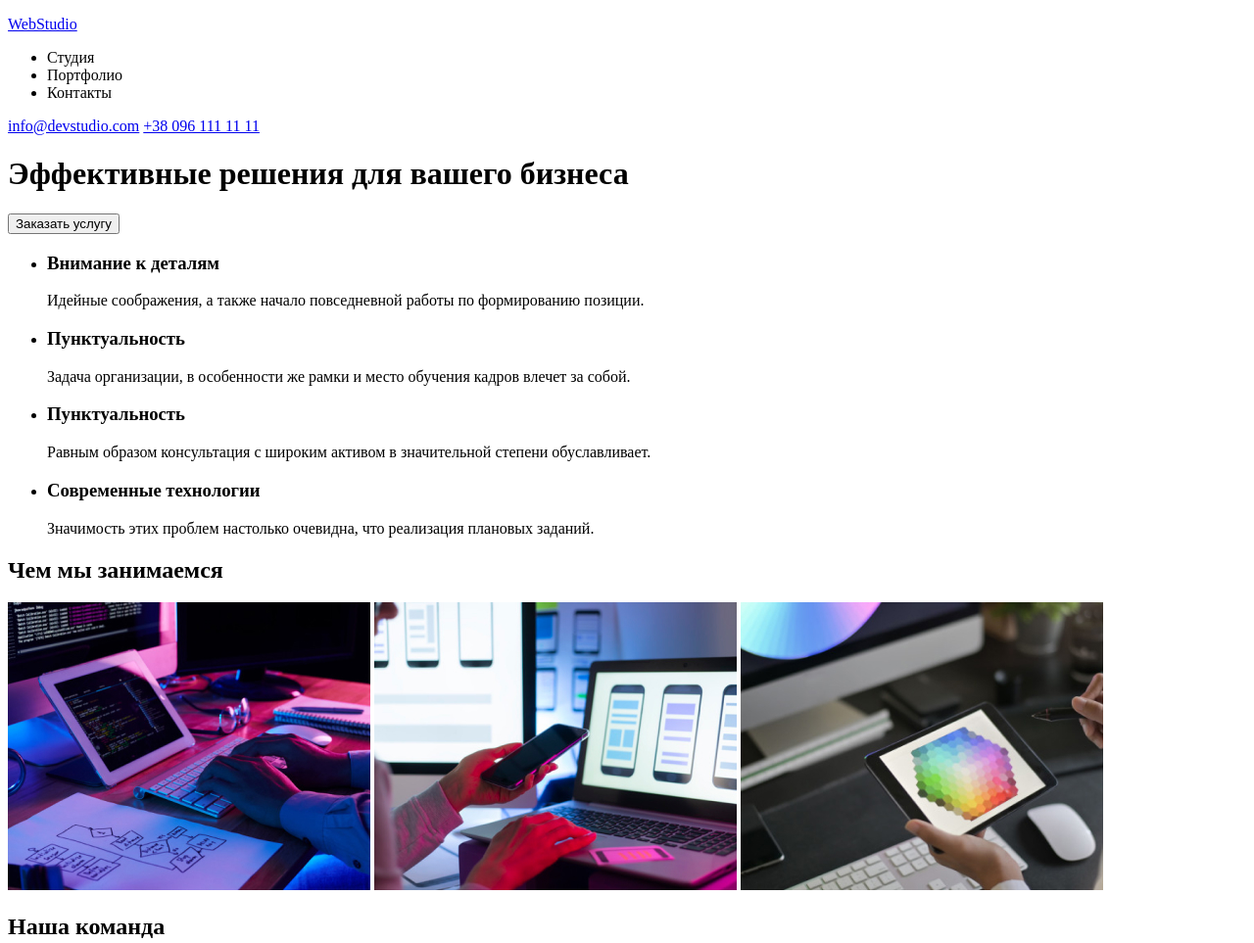
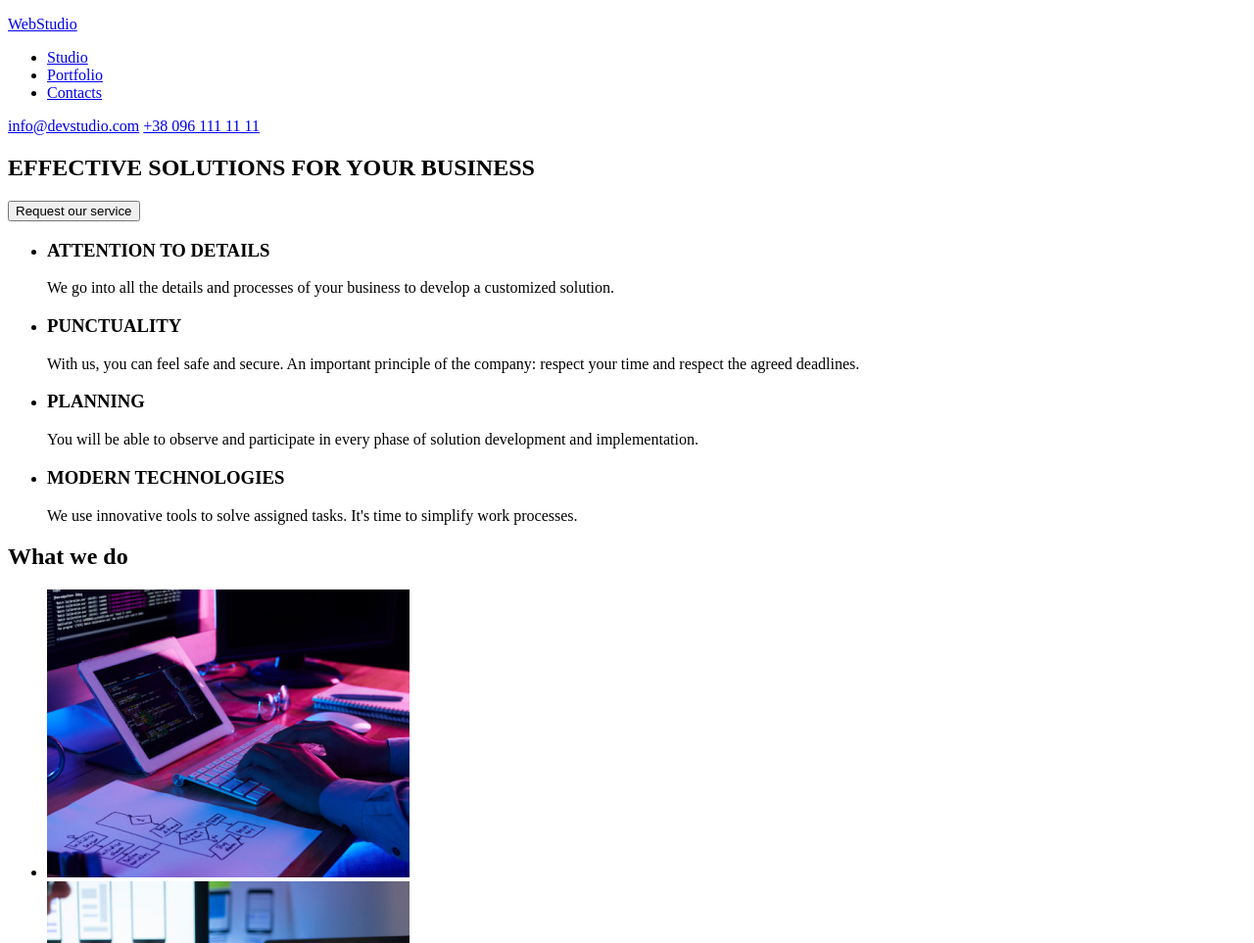
Before and after one commit to KlimovAnton/HomeWork, a plain HTML site: page index.html in a window 1280 px wide. Shown: the top 963 px of the page at 98% size. Drawn offline with Linux system fonts and the light colour scheme.

Commit message:
update homework1

```diff
--- a/index.html
+++ b/index.html
@@ -13,9 +13,15 @@
         <a href="#"><p>WebStudio</p></a>
         <nav>
             <ul>
-                <li>Студия</li>
-                <li>Портфолио</li>
-                <li>Контакты</li>
+                <li>
+                    <a href="#">Studio</a>
+                </li>
+                <li>
+                    <a href="#">Portfolio</a>
+                </li>
+                <li>
+                    <a href="#">Contacts</a>
+                </li>
             </ul>
         </nav>
         <a href="mailto:info@devstudio.com">info@devstudio.com</a>
@@ -27,54 +33,65 @@
 
     <main>
             <!--Решения-->
+        <section>
             <div class="">
                 <h1>
-                Эффективные решения для вашего бизнеса
+                    EFFECTIVE SOLUTIONS FOR YOUR BUSINESS
                 </h1>
                 <button type="button">
-                Заказать услугу
+                    Request our service
                 </button>
             </div>
-
+        </section>
             <!--Качества-->
+        <section>
             <div class="">
                 <ul>
                     <li>
-                    <h3>Внимание к деталям</h3>
-                    <p>Идейные соображения, а также начало повседневной работы по формированию позиции.</p>
+                        <h3>ATTENTION TO DETAILS</h3>
+                        <p>We go into all the details and processes of your business to develop a customized solution.</p>
                     </li>
                     <li>
-                    <h3>Пунктуальность</h3>
-                    <p>Задача организации, в особенности же рамки и место обучения кадров влечет за собой.</p>
+                        <h3>PUNCTUALITY</h3>
+                        <p>With us, you can feel safe and secure. An important principle of the company: respect your time and respect the agreed deadlines.</p>
                     </li>
                     <li>
-                    <h3>Пунктуальность</h3>
-                    <p>Равным образом консультация с широким активом в значительной степени обуславливает.</p>
+                        <h3>PLANNING</h3>
+                        <p>You will be able to observe and participate in every phase of solution development and implementation.</p>
                     </li>
                     <li>
-                    <h3>Современные технологии</h3>
-                    <p>Значимость этих проблем настолько очевидна, что реализация плановых заданий.</p>
+                        <h3>MODERN TECHNOLOGIES</h3>
+                        <p>We use innovative tools to solve assigned tasks. It's time to simplify work processes.</p>
                     </li>
                 </ul>
             </div>
-
+        </section>
             <!--Чем мы занимаемся-->
+        <section>
             <div class="">
                 <h2>
-                Чем мы занимаемся
+                    What we do
                 </h2>
+                <ul>
+                    <li>
                         <img src="images/image-1.jpg" alt="leptop" width="370" heigh="294">
+                    </li>
+                    <li>
                         <img src="images/image-2.jpg" alt="mobile" width="370" heigh="294">
+                    </li>
+                    <li>
                         <img src="images/image-3.jpg" alt="ipad" width="370" heigh="294">
+                    </li>
+                </ul>
             </div>
-
+        </section>
         <!--Команда-->
+        <section>
             <div class="">
                 <h2>
-                Наша команда
+                    Our Team
                 </h2>
                 <ul>
-
                     <li>
                         <div class="">
                             <img src="images/image-4.jpg" alt="person1" width="270" height="260">
@@ -82,7 +99,6 @@
                             <p>Product Designer</p>
                         </div>
                     </li>
-
                     <li>
                         <div class="">
                             <img src="images/image-5.jpg" alt="person2" width="270" height="260">
@@ -90,7 +106,6 @@
                             <p>Frontend Developer</p>
                         </div>
                     </li>
-
                     <li>
                         <div class="">
                             <img src="images/image-6.jpg" alt="person3" width="270" height="260">
@@ -98,7 +113,6 @@
                             <p>Marketing</p>
                         </div>
                     </li>
-
                     <li>
                         <div class="">
                             <img src="images/image-7.jpg" alt="person4" width="270" height="260">
@@ -108,7 +122,7 @@
                     </li>
                 </ul>
             </div>
-
+        </section>
     </main>
 
 
@@ -116,7 +130,7 @@
     <footer>
         <a href="#"><p>WebStudio</p></a>
         <address>
-            г. Киев, пр-т Леси Украинки, 26
+            <p>695 Park Ave, New York, NY 10065, United States</p>
             <a href="mailto:info@example.com">info@example.com</a>
             <a href="tel:+38 099 111 11 11">+38 099 111 11 11</a>
         </address>
```
Lines whose indentation alone changed are shown as unchanged.
